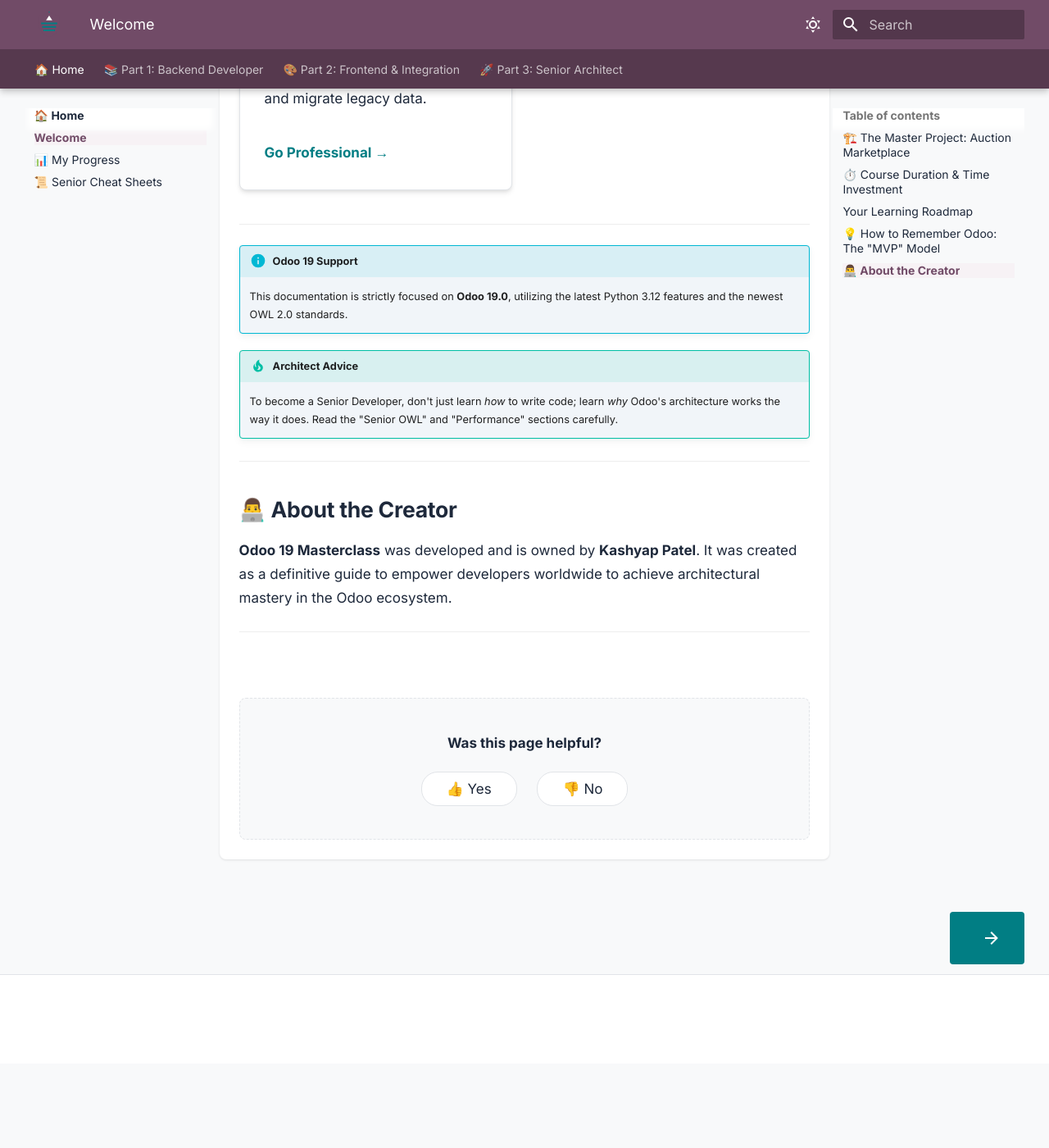
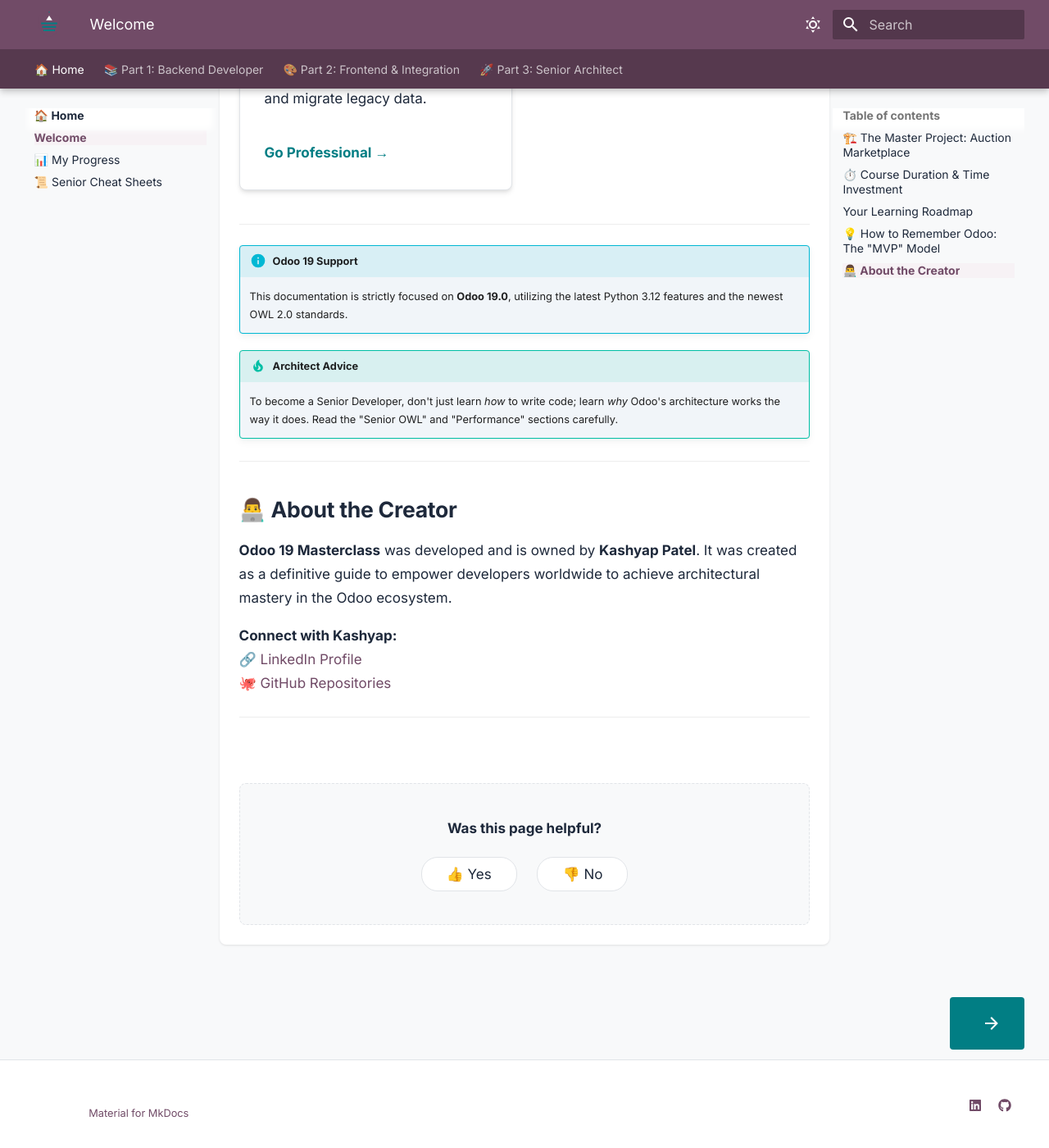
Before and after one commit to Kashyap-001/odoo19-docs, an MkDocs documentation site: the page built from docs/index.md, in a window 1280 px wide and 1400 px high, scrolled down 2617 px. Shown: the whole window at 82% size. Built offline with MkDocs 1.6.1 and Material for MkDocs 9.7.7, drawn with Linux system fonts in a browser that asks for light colours; before the commit the page ends 3914 px from its top, so only the background shows below that.

Commit message:
UI: Fix light mode footer color and add social links

```diff
--- a/docs/index.md
+++ b/docs/index.md
@@ -105,6 +105,10 @@
 ## 👨‍💻 About the Creator
 **Odoo 19 Masterclass** was developed and is owned by **Kashyap Patel**. It was created as a definitive guide to empower developers worldwide to achieve architectural mastery in the Odoo ecosystem.
 
+**Connect with Kashyap:**
+🔗 [LinkedIn Profile](https://www.linkedin.com/in/kashyap-patel/)
+🐙 [GitHub Repositories](https://github.com/Kashyap-001)
+
 ---
 
 <div class="feedback-container">
--- a/docs/stylesheets/extra.css
+++ b/docs/stylesheets/extra.css
@@ -620,4 +620,13 @@
   border-top: 1px solid var(--theme-border);
   background-color: var(--theme-content-bg);
   padding: 1rem 0;
+  color: var(--theme-text) !important;
 }
+
+.md-footer-meta a {
+  color: var(--odoo-purple) !important;
+}
+
+[data-md-color-scheme="slate"] .md-footer-meta a {
+  color: var(--odoo-teal) !important;
+}
--- a/mkdocs.yml
+++ b/mkdocs.yml
@@ -52,6 +52,15 @@
   - git-revision-date-localized:
       type: date
       enable_creation_date: true
+
+extra:
+  social:
+    - icon: fontawesome/brands/linkedin
+      link: https://www.linkedin.com/in/kashyap-patel/
+      name: Connect with Kashyap on LinkedIn
+    - icon: fontawesome/brands/github
+      link: https://github.com/Kashyap-001
+      name: View my GitHub Profile
 
 extra_css:
   - stylesheets/extra.css
```
